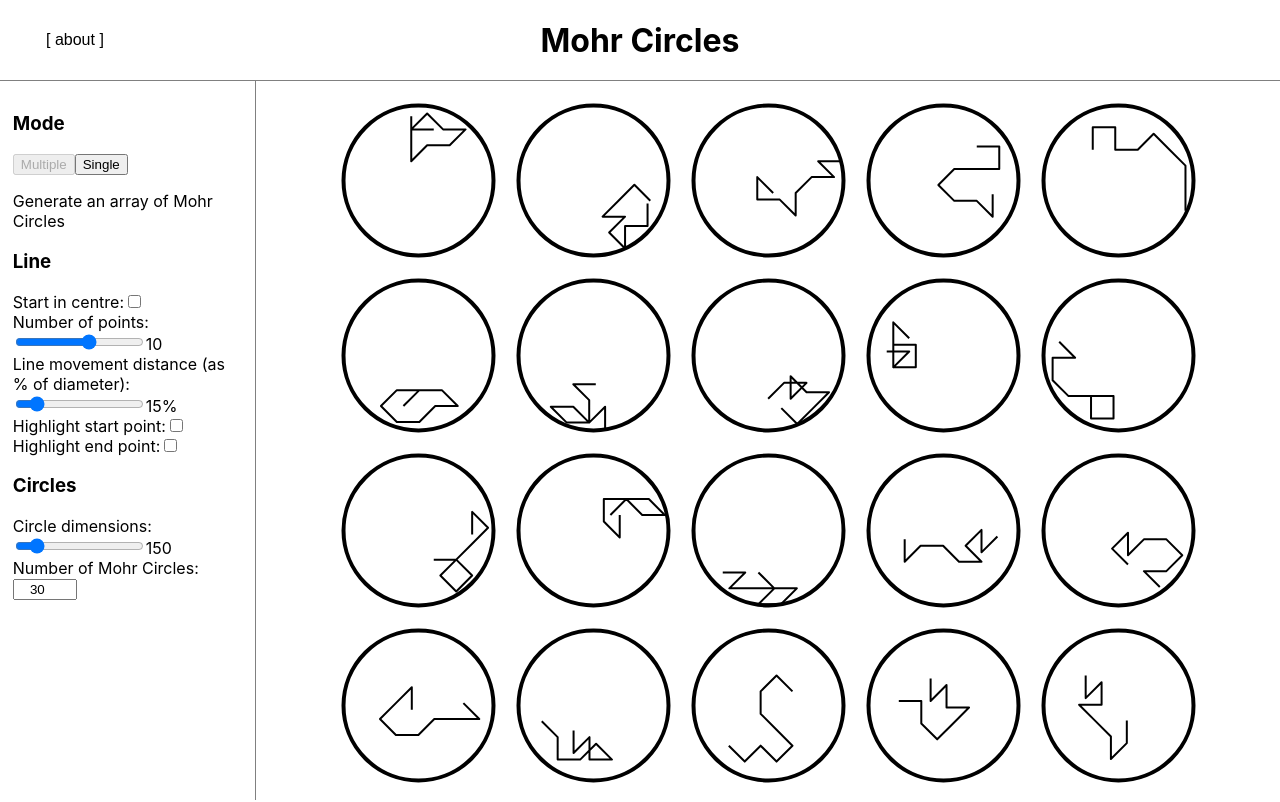
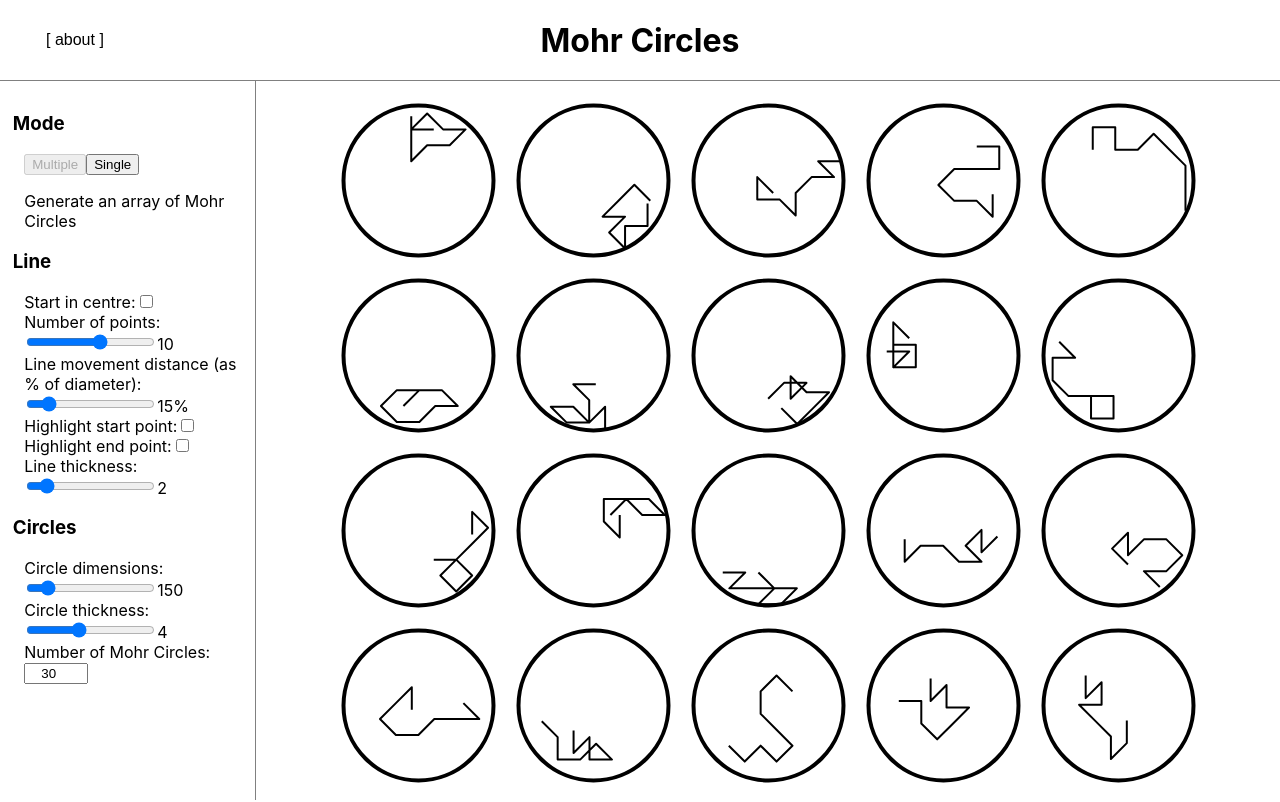
Before and after one commit to MrCallum/mohr-circles, a React (Create React App) app: page / in a window 1280 px wide. Shown: the top 802 px of the page. Built offline with nearby package versions, Linux system fonts and the light colour scheme.

Commit message:
line thickness controls added

```diff
--- a/src/MohrCircles/MohrCircle.js
+++ b/src/MohrCircles/MohrCircle.js
@@ -39,25 +39,25 @@ const MohrCircle = props => {
                     cx={(props.circleHiWi/2) + props.padding/2}
                     cy={(props.circleHiWi/2) + props.padding/2}
                     r={(props.circleHiWi / 2)}
-                    stroke={circleColour} strokeWidth="4" fill="none"/>
+                    stroke={circleColour} strokeWidth={props.circleThickness} fill="none"/>
                 {stringListOfCoords ?
                     <>
                         <polyline
-                            stroke="black" fill="transparent" strokeWidth="2"
+                            stroke="black" fill="transparent" strokeWidth={props.lineThickness}
                             strokeLinejoin="round"
                             points={stringListOfCoords}/>
                         {props.showStartPoint ?
                             <rect
-                            width="5" height="5"
+                            width={props.lineThickness * 2} height={props.lineThickness * 2}
                             stroke="red" fill="red"
-                            rx="2.5" ry="2.5"
-                            x={paddedCoords[0][0]-2.5} y={paddedCoords[0][1]-2.5}/> : null}
+                            rx={props.lineThickness} ry={props.lineThickness}
+                            x={paddedCoords[0][0]-props.lineThickness} y={paddedCoords[0][1]-props.lineThickness}/> : null}
                         {props.showEndPoint ?
                             <rect
-                            width="5" height="5"
+                            width={props.lineThickness * 2} height={props.lineThickness * 2}
                             stroke="blue" fill="blue"
-                            rx="2.5" ry="2.5"
-                            x={paddedCoords[paddedCoords.length-1][0]-2.5} y={paddedCoords[paddedCoords.length-1][1]-2.5}/> : null}
+                            rx={props.lineThickness} ry={props.lineThickness}
+                            x={paddedCoords[paddedCoords.length-1][0]-props.lineThickness} y={paddedCoords[paddedCoords.length-1][1]-props.lineThickness}/> : null}
                     </>
                 : null}
 
@@ -75,7 +75,9 @@ const mapStateToProps = state => {
         centreStart : state.startInCentre,
         lineMoveAmount : state.moveAmount,
         showStartPoint : state.showStartPoint,
-        showEndPoint : state.showEndPoint
+        showEndPoint : state.showEndPoint,
+        circleThickness : state.circleThickness,
+        lineThickness : state.lineThickness
     }
 }
 
--- a/src/controllers/CircleController.js
+++ b/src/controllers/CircleController.js
@@ -14,16 +14,29 @@ const CircleController = props => {
 
 
     return (
-        <div>
+        <>
             <h3>Circles</h3>
+            <div style={{paddingLeft : "5%"}}>
                 <label>
                     Circle dimensions:
+                    <br />
                     <input
-                    type="range" name="width"
+                        type="range" name="diameter"
                         min={minHeightWidth} max={maxHeightWidth}
                         value={props.circleDiam}
                         onChange={handleCircleHeightChange}/>
                         <span>{props.circleDiam}</span>
+                </label>
+                <br />
+                <label>
+                    Circle thickness:
+                    <br />
+                    <input
+                        type="range" name="width"
+                        min={0} max={10}
+                        value={props.circleThickness}
+                        onChange={(e) => props.onChangeCircleThickness(e.target.value)}/>
+                        <span>{props.circleThickness}</span>
                 </label>
                 <br />
                 <label style={{ color : props.currentMode === "multiple" ? "black" : "gray"}}>
@@ -37,10 +50,11 @@ const CircleController = props => {
                         value={props.circleCount}
                         onChange={handleNoOfCirclesChange}/>
                 </label>
+            </div>
 
             {/* <p>padding %(slider)</p>
             <p>circle stroke width (slider)</p> */}
-        </div>
+        </>
     )
 }
 
@@ -49,7 +63,8 @@ const mapStateToProps = state => {
         circleDiam : state.circleWidthHeight,
         circlePad : state.padding,
         circleCount : state.circleCount,
-        currentMode : state.mode
+        currentMode : state.mode,
+        circleThickness : state.circleThickness
     }
 }
 
@@ -57,7 +72,8 @@ const mapDispatchToProps = dispatch => {
     return {
         onChangeCircleDiam : (newDiam) => dispatch({ type: 'CHANGE_CIRCLE_DIAMETER', newDiam}),
         onChangeCirclePadding : (newPadding) => dispatch({ type: 'CHANGE_CIRCLE_PADDING', newPadding}),
-        onChangeCircleCount : (newCircleCount) => dispatch({ type : 'CHANGE_CIRCLE_COUNT', newCircleCount})
+        onChangeCircleCount : (newCircleCount) => dispatch({ type : 'CHANGE_CIRCLE_COUNT', newCircleCount}),
+        onChangeCircleThickness : (newThickness) => dispatch({ type : 'CHANGE_CIRCLE_THICKNESS', newThickness})
     }
 }
 
--- a/src/controllers/LineController.js
+++ b/src/controllers/LineController.js
@@ -13,8 +13,9 @@ const LineController = props => {
 
 
     return (
-        <div>
+        <>
             <h3>Line</h3>
+            <div style={{paddingLeft : "5%"}}>
                 <label>
                     Start in centre:
                     <input
@@ -62,10 +63,22 @@ const LineController = props => {
                         value={props.showEndPoint}
                         onChange={handleShowEndToggle}/>
                 </label>
+                <br />
+                <label>
+                    Line thickness:
+                    <br />
+                    <input
+                        type="range" name="line thickness"
+                        min={1} max={10}
+                        value={props.lineThickness}
+                        onChange={(e) => props.onChangeLineThickness(e.target.value)}/>
+                        <span>{props.lineThickness}</span>
+                </label>
 
                 {/* <p>line stroke width (slider)</p>
                 <p>circle stroke colour(picker)</p> */}
-        </div>);
+            </div>
+        </>);
 }
 
 const mapStateToProps = state => {
@@ -75,7 +88,8 @@ const mapStateToProps = state => {
         lineMovePercent : state.lineMovePercent,
         showStartPoint : state.showStartPoint,
         showEndPoint : state.showEndPoint,
-        currentMode : state.mode
+        currentMode : state.mode,
+        lineThickness : state.lineThickness
     }
 }
 
@@ -86,6 +100,7 @@ const mapDispatchToProps = dispatch => {
         onChangeLineMovePercent : (newPercent) => dispatch({type : 'CHANGE_LINE_MOVE_PERCENT', newPercent}),
         onToggleShowStartPoint : () => dispatch({type : 'TOGGLE_SHOW_START_POINT'}),
         onToggleShowEndPoint : () => dispatch({type : 'TOGGLE_SHOW_END_POINT'}),
+        onChangeLineThickness : (newThickness) => dispatch({ type : 'CHANGE_LINE_THICKNESS', newThickness})
     }
 }
 
--- a/src/controllers/ModeController.js
+++ b/src/controllers/ModeController.js
@@ -9,6 +9,7 @@ const ModeController = props => {
     return (
         <>
             <h3>Mode</h3>
+            <div style={{paddingLeft : "5%"}}>
                 <button
                     onClick={handleModeChange}
                     disabled={props.currentMode === "multiple"}>Multiple</button>
@@ -16,6 +17,7 @@ const ModeController = props => {
                     onClick={handleModeChange}
                     disabled={props.currentMode === "single"}>Single</button>
                 <p>{props.currentMode === "multiple" ? "Generate an array of Mohr Circles" : "Generate just one Mohr circle, but with fine control over the line. If you see a dot, that's the starting point"}</p>
+            </div>
         </>
     );
 }
--- a/src/controllers/SteppedCircleController.js
+++ b/src/controllers/SteppedCircleController.js
@@ -58,8 +58,13 @@ const SteppedCircleController = props => {
         fontSize : "4vh"
     }
 
+    const buttonHolderStyle = {
+        position : "fixed",
+        top : "10vh"
+    }
+
     return <>
-        <div>
+        <div style={buttonHolderStyle}>
             <button style={buttonStyle} onClick={handleUndoStep}>&#8592;</button>
             <button style={buttonStyle} onClick={handleReset}>&#8634;</button>
             <button style={buttonStyle} onClick={handleNextStep}> &#8594;</button>
@@ -85,23 +90,23 @@ const SteppedCircleController = props => {
                     cx={(props.circleHiWi/2) + props.padding/2}
                     cy={(props.circleHiWi/2) + props.padding/2}
                     r={(props.circleHiWi / 2)}
-                    stroke="black" strokeWidth="4" fill="none"/>
+                    stroke="black" strokeWidth={props.circleThickness} fill="none"/>
                 <polyline
-                    stroke="black" fill="transparent" strokeWidth="2"
+                    stroke="black" fill="transparent" strokeWidth={props.lineThickness}
                     strokeLinejoin="round"
                     points={stringListOfCoords}/>
                 {props.showStartPoint ?
                     <rect
-                    width="5" height="5"
+                    width={props.lineThickness * 2} height={props.lineThickness * 2}
                     stroke="red" fill="red"
-                    rx="2.5" ry="2.5"
-                    x={paddedCoords[0][0]-2.5} y={paddedCoords[0][1]-2.5}/> : null}
+                    rx={props.lineThickness} ry={props.lineThickness}
+                    x={paddedCoords[0][0]-props.lineThickness} y={paddedCoords[0][1]-props.lineThickness}/> : null}
                 {props.showEndPoint ?
                     <rect
-                    width="5" height="5"
+                    width={props.lineThickness * 2} height={props.lineThickness * 2}
                     stroke="blue" fill="blue"
-                    rx="2.5" ry="2.5"
-                    x={paddedCoords[paddedCoords.length-1][0]-2.5} y={paddedCoords[paddedCoords.length-1][1]-2.5}/> : null}
+                    rx={props.lineThickness} ry={props.lineThickness}
+                    x={paddedCoords[paddedCoords.length-1][0]-props.lineThickness} y={paddedCoords[paddedCoords.length-1][1]-props.lineThickness}/> : null}
             </svg>
         </div>
         {/* <p>{JSON.stringify(niceDisplay)}</p> */}
@@ -116,7 +121,9 @@ const mapStateToProps = state => {
         centreStart : state.startInCentre,
         lineMoveAmount : state.moveAmount,
         showStartPoint : state.showStartPoint,
-        showEndPoint : state.showEndPoint
+        showEndPoint : state.showEndPoint,
+        circleThickness : state.circleThickness,
+        lineThickness : state.lineThickness
     }
 }
 
--- a/src/store/reducer.js
+++ b/src/store/reducer.js
@@ -8,7 +8,10 @@ const initialState = {
     moveAmount : 22.5,
     mode : "multiple",
     showStartPoint : false,
-    showEndPoint : false
+    showEndPoint : false,
+    circleThickness : 4,
+    lineThickness : 2
+
 };
 
 const reducer = (state = initialState, action) => {
@@ -56,6 +59,16 @@ const reducer = (state = initialState, action) => {
                 lineMovePercent : action.newPercent,
                 moveAmount : Math.floor((state.lineMovePercent / 100) * state.circleWidthHeight)
             }
+        case 'CHANGE_CIRCLE_THICKNESS':
+            return {
+                ...state,
+                circleThickness : action.newThickness
+            }
+        case 'CHANGE_LINE_THICKNESS':
+            return {
+                ...state,
+                lineThickness : action.newThickness
+            }
         case 'TOGGLE_MODE':
             return {
                 ...state,
```
Lines whose indentation alone changed are shown as unchanged.
